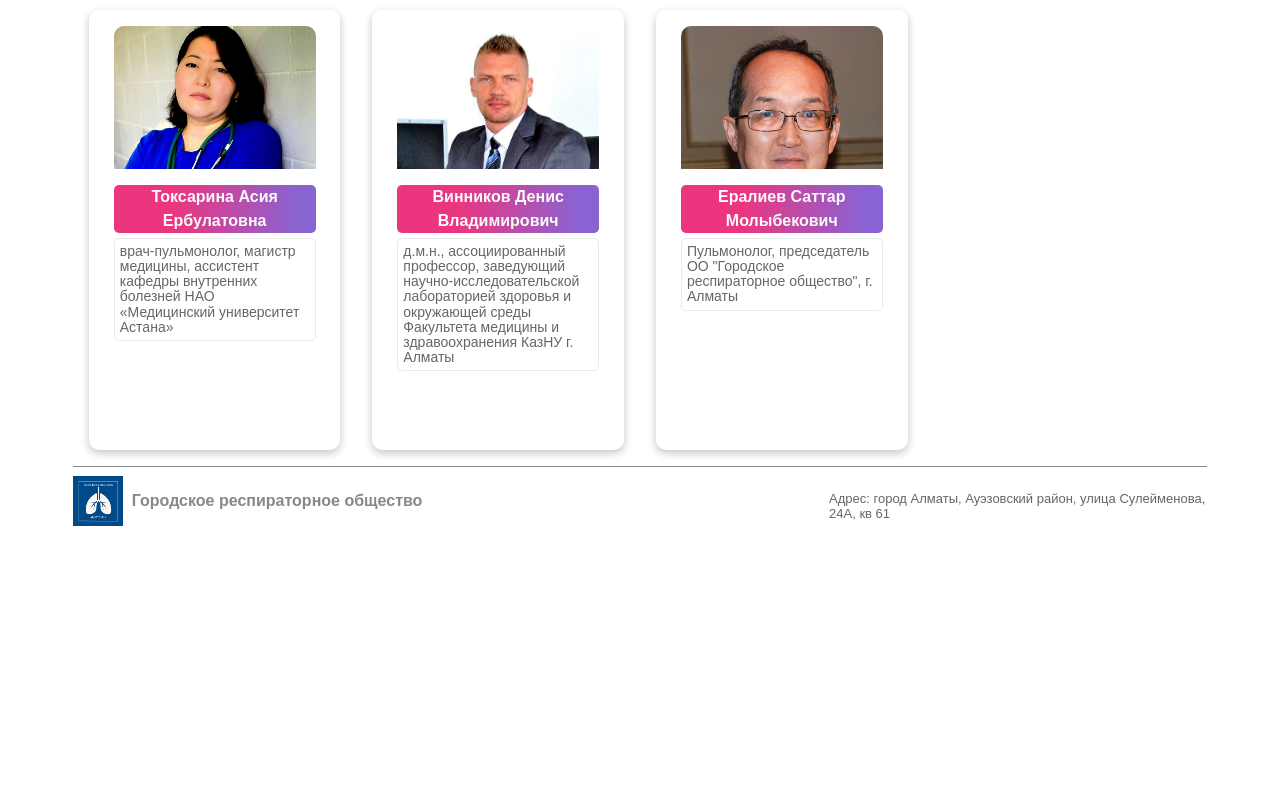
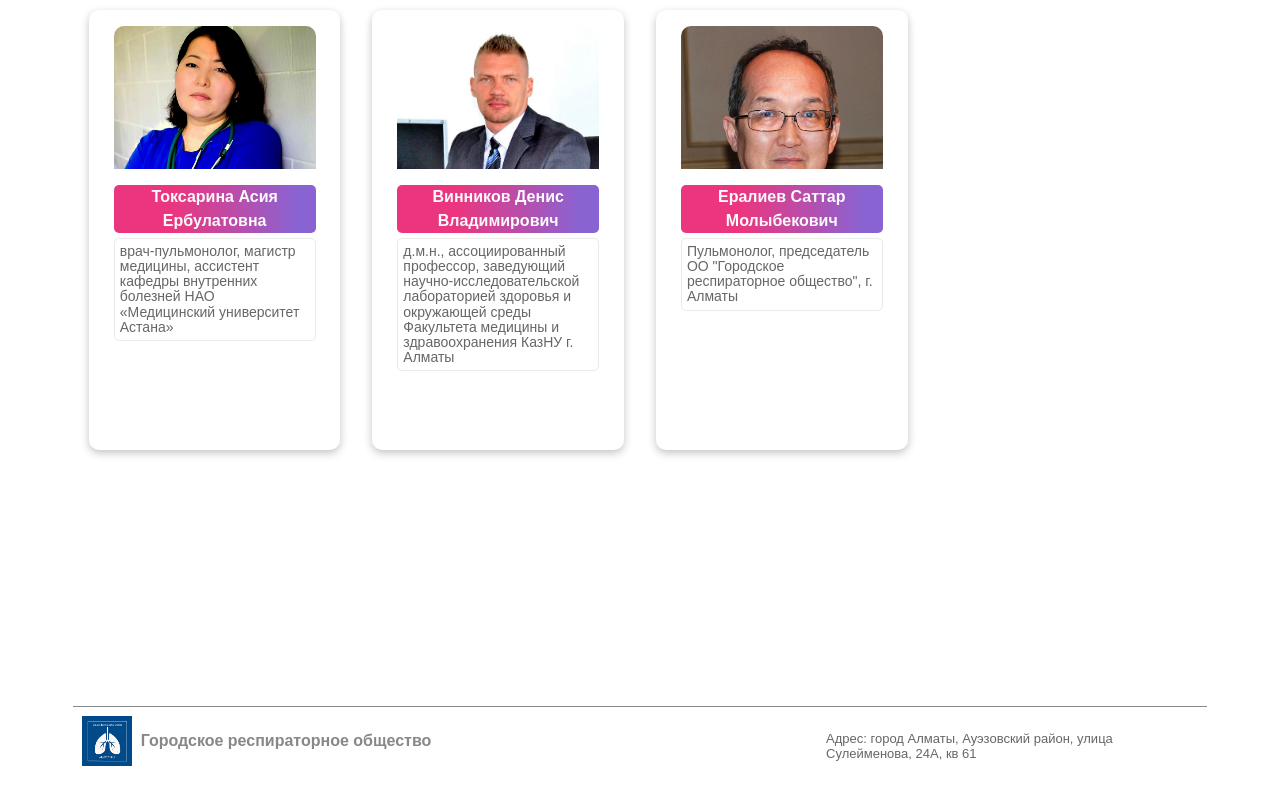
Before and after one commit to bkyerv/respulmo, a Next.js app: page /webinarDetails in a window 1280 px wide. Shown: the part 1475-2275 px from the top of the page. Before the commit the page ends 2035 px from the top, so only its background shows below. Built offline with nearby package versions, Linux system fonts and the light colour scheme.

Commit message:
fixed margin top for the footer

```diff
--- a/components/Footer.module.css
+++ b/components/Footer.module.css
@@ -1,7 +1,7 @@
 .Footer {
   margin-top: auto;
   display: flex;
-  padding: 1ch 0;
+  padding: 1ch 1ch;
   flex-direction: column;
   flex-wrap: wrap;
   justify-content: space-between;
--- a/components/Layout.js
+++ b/components/Layout.js
@@ -6,6 +6,7 @@ export default function Layout({ children }) {
     <div className="container">
       <Navbar />
       <main>{children}</main>
+      <div className="br-xl" />
       <Footer />
     </div>
   );
--- a/styles/utilities.css
+++ b/styles/utilities.css
@@ -76,6 +76,10 @@
   margin-bottom: 10px;
 }
 
+.br-xl {
+  margin-bottom: 15rem;
+}
+
 @media (min-width: 500px) {
   .br {
     display: none;
```
